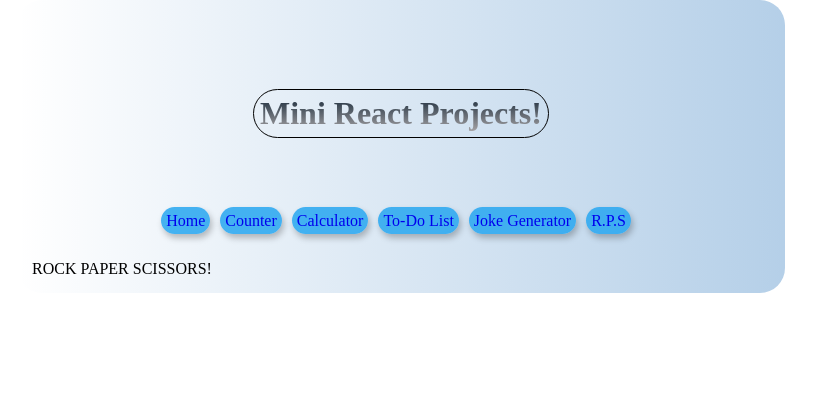
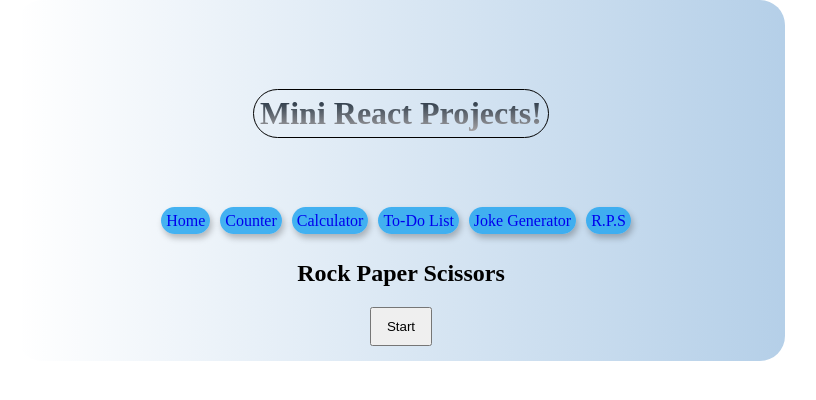
Before and after one commit to jss118/Mini-React-apps, a React (Create React App) app: page /RockPaperScissors in a window 1280 px wide. Shown: the top 400 px of the page, without its empty margins (239-1055 px from the left). Built offline with nearby package versions, Linux system fonts and the light colour scheme.

Commit message:
make a start to RPS game

```diff
--- a/src/App.css
+++ b/src/App.css
@@ -284,6 +284,28 @@ body {
   box-shadow: 1px 2px 3px rgb(0, 0, 0, 0);
   opacity: 0.8;
 }
+.RPS__section {
+  text-align: center;
+}
+.RPS__start-btn {
+  margin-top: 20px;
+  padding: 10px 15px;
+}
+.game_scores {
+  display: flex;
+  flex-direction: row;
+  justify-content: space-evenly;
+  margin-top: 20px;
+}
+.score {
+  border-bottom: 2px solid;
+}
+.options {
+  display: flex;
+  flex-direction: row;
+  justify-content: space-evenly;
+  margin-top: 50px;
+}
 
 @media only screen and (min-width: 600px) {
   .calculator__border {
--- a/src/components/RockPaperScissors.jsx
+++ b/src/components/RockPaperScissors.jsx
@@ -1,7 +1,41 @@
-import React from "react";
+import { useState } from "react";
 
 const RockPaperScissors = () => {
-  return <div>ROCK PAPER SCISSORS!</div>;
+  const [startGame, setStartGame] = useState(false);
+  const [scores, setScores] = useState({ player: 0, computer: 0 });
+
+  const start = () => {
+    setStartGame(true);
+  };
+
+  return (
+    <section className="RPS__section">
+      <h1>Rock Paper Scissors</h1>
+      {startGame ? (
+        <div className="game">
+          <div className="game_scores">
+            <div className="score">
+              <h3>Player:</h3>
+              <h4>{scores.player}</h4>
+            </div>
+            <div className="score">
+              <h3>Computer:</h3>
+              <h4>{scores.computer}</h4>
+            </div>
+          </div>
+          <div className="options">
+            <button>Rock</button>
+            <button>Paper</button>
+            <button>Scissors</button>
+          </div>
+        </div>
+      ) : (
+        <button onClick={start} className="RPS__start-btn">
+          Start
+        </button>
+      )}
+    </section>
+  );
 };
 
 export default RockPaperScissors;
```
